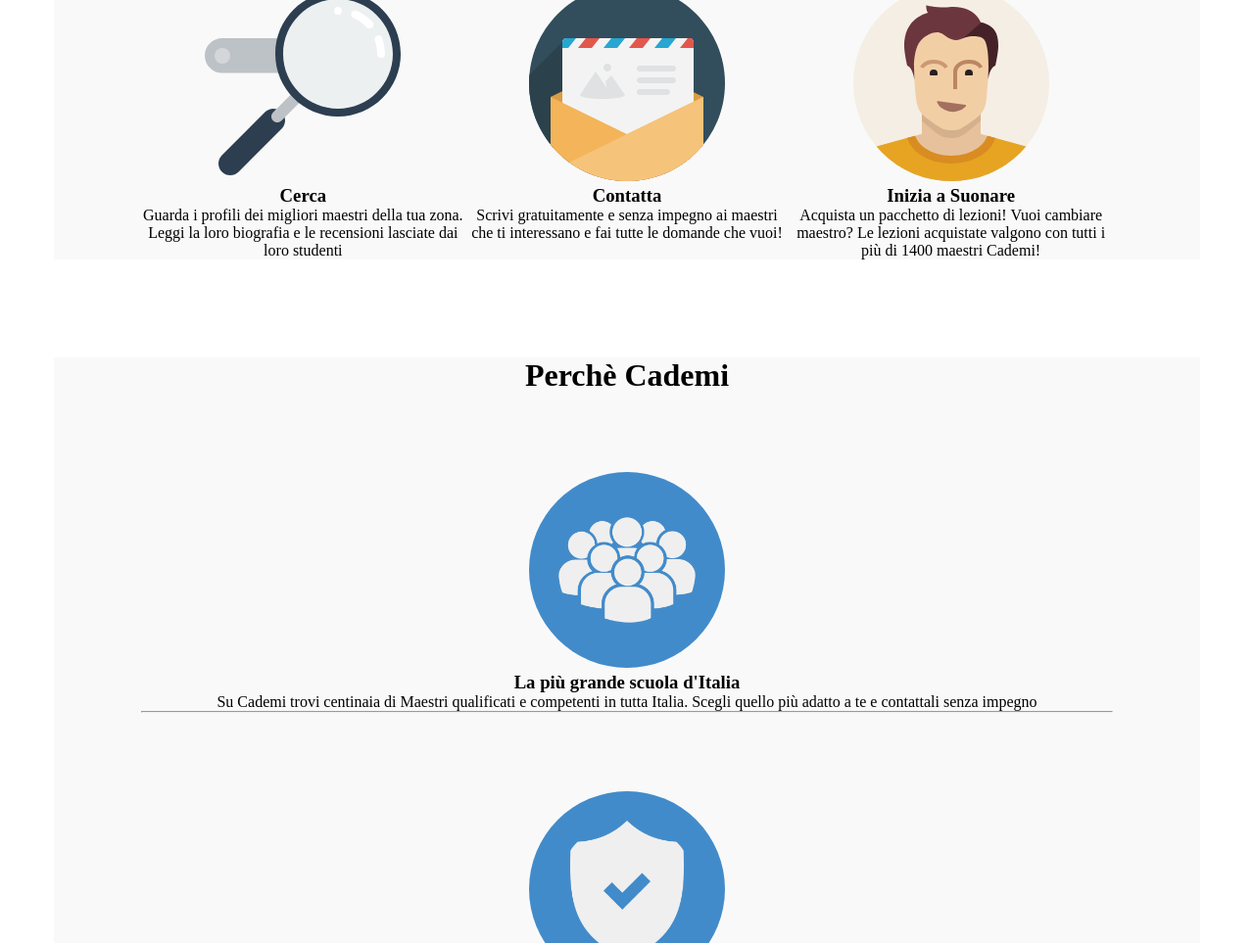
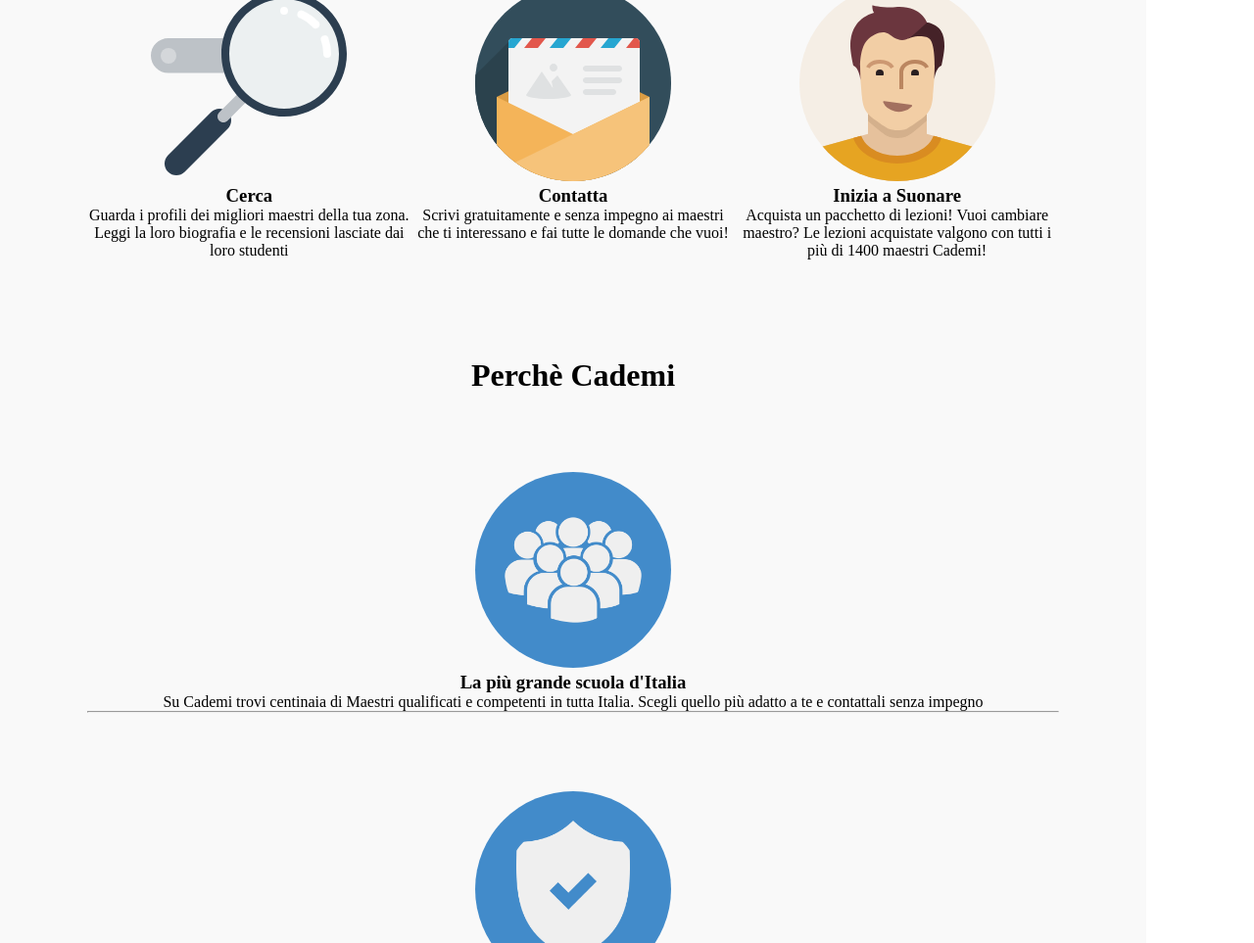
Before and after one commit to sanga2890/html-css-resp-wannabe-12bool, a plain HTML site: page index.html in a window 1280 px wide. Shown: the part 565-1528 px from the top of the page at 98% size. Drawn offline with Linux system fonts and the light colour scheme.

Commit message:
added class to container

```diff
--- a/index.html
+++ b/index.html
@@ -9,7 +9,7 @@
   </head>
   <body>
     <div id="lezioni" class="container">
-      <div class="row">
+      <div class="row ">
         <h1>Lezioni dove vuoi tu</h1>
         <div class=" col-lg-6 col-md-6 col-xs-12">
           <img src="img/icon/maps.png" alt="">
@@ -25,7 +25,7 @@
       </div>
     </div>
 
-    <div id="steps" class="container grey">
+    <div id="steps" class="container grey  col-lg-12 ">
       <div class="row">
         <h1>Come Funziona</h1>
         <div class="col-lg-4 col-xs-12 col-md-6">
@@ -33,7 +33,7 @@
           <h3>Cerca</h3>
           Guarda i profili dei migliori maestri della tua zona. Leggi la loro biografia e le recensioni lasciate dai loro studenti
         </div>
-        <div class="col-lg-4 col-xs-12 col-md-6">
+        <div class="col-lg-4 col-xs-12 col-md-6 ">
           <img src="img/letter.svg" alt="">
           <h3>Contatta</h3>
           Scrivi gratuitamente e senza impegno ai maestri che ti interessano e fai tutte le domande che vuoi!
@@ -47,8 +47,8 @@
       </div>
     </div>
 
-    <div id="why" class="container grey">
-      <div class="row">
+    <div id="why" class="container grey col-lg-12">
+      <div class="row ">
         <h1>Perchè Cademi</h1>
         <div class="first">
           <img src="img/icon/profile.png" alt="">
```
